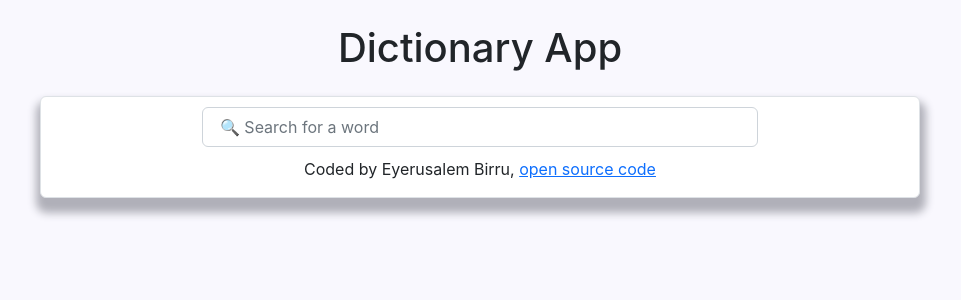
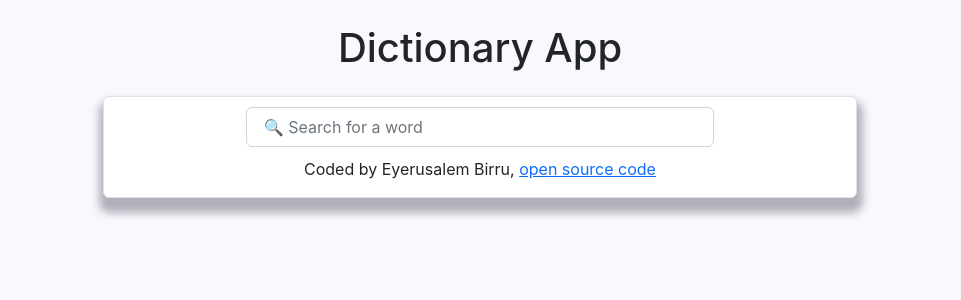
Before and after one commit to Salem-2022/dictionary-project, a React (Create React App) app: page / in a window 1280 px wide. Shown: the top 300 px of the page, without its empty margins (160-1121 px from the left). Built offline with nearby package versions, Linux system fonts and the light colour scheme; no server answers.

Commit message:
updated margin

```diff
--- a/src/App.js
+++ b/src/App.js
@@ -5,7 +5,7 @@ import "./App.css";
 export default function App() {
   return (
     <div className="App mt-4 container-fluid">
-      <header className="App-header text-center">
+      <header className="App-header mb-5 text-center">
        <h1 className="mb-4">Dictionary App</h1>
         <Dictionary />
 
--- a/src/Dictionary.css
+++ b/src/Dictionary.css
@@ -1,6 +1,6 @@
 .Dictionary {
   text-align: left;
-  max-width: 70%;
+  max-width: 60%;
   margin: 0 auto;
   background-color: rgb(255, 255, 255);
   box-shadow: 1px 10px 8px 5px rgb(176, 176, 185);
```
